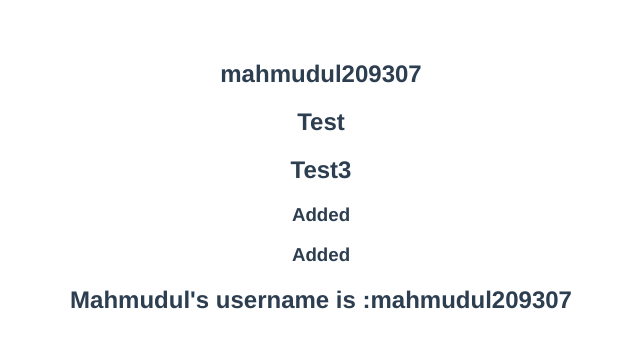
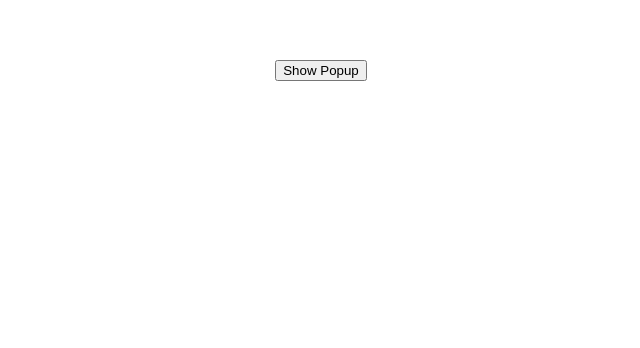
Before and after one commit to codeWithMahmudul/vueComponents, a Vue app: page / in a window 1280 px wide. Shown: the top 348 px of the page, without its empty margins (319-959 px from the left). Built offline with nearby package versions, Linux system fonts and the light colour scheme.

Commit message:
Component Events & Validation Emitting Events

```diff
--- a/src/App.vue
+++ b/src/App.vue
@@ -1,32 +1,27 @@
 <template>
-  <h2>{{ name }}</h2>
-  <h2>Test</h2>
-  <h2>Test3</h2>
-  <h3>Added</h3>
-  <h3>Added</h3>
-
-  <ComponentC />
+<button @click="showPopup = true">Show Popup</button>
+  <popup v-show="showPopup" @close="closePopup" />
 </template>
 
 <script>
-import ComponentC from './components/ComponentC.vue'
+import Popup from './components/Popup.vue'
 
 export default {
   name: 'App',
   components: {
-    ComponentC
+    Popup
   },
   data() {
     return {
-      name: 'mahmudul209307'
+      showPopup: false,
     }
   },
-  provide() {
-    return {
-      username: this.name,
-      name: "Mahmudul"
+  methods: {
+    closePopup(name) {
+      this.showPopup = false;
+      console.log('name', name)
+
     }
-
   }
 }
 </script>
--- /dev/null
+++ b/src/components/Popup.vue
@@ -0,0 +1,34 @@
+<template>
+    <div>
+        <h2>This is a popup</h2>
+        <input type="text" v-model="names.name">
+        <button @click="$emit('close', names.name)">Close Popup</button>
+    </div>
+</template>
+
+<script>
+    export default {
+        name: 'Popup',
+        data() {
+            return {
+                names: {
+                    name: "",
+                    age: 23,
+                }
+            }
+        },
+        emits: {
+            close: (name) => {
+                if(!name){
+                    return false;
+                }else{
+                    return true;
+                }
+            }
+        },
+    }
+</script>
+
+<style scoped>
+
+</style>
```
